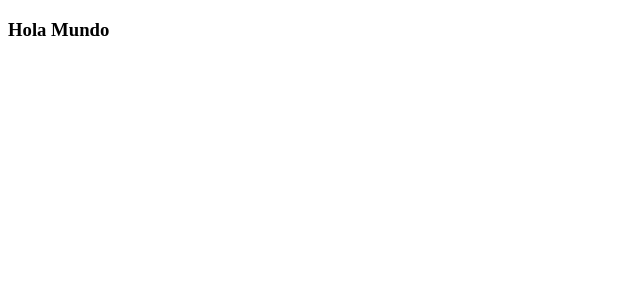
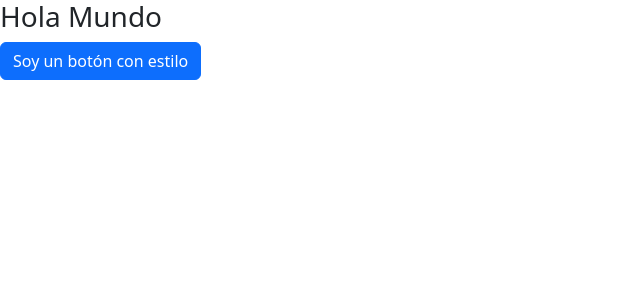
Before and after one commit to jmlocke1/crud_cliente, an Angular app: page / in a window 1280 px wide. Shown: the top 300 px of the page, without its empty margins (0-640 px from the left). Built offline with nearby package versions, Linux system fonts and the light colour scheme.

Commit message:
Añadido Bootstrap al proyecto

```diff
--- a/angular.json
+++ b/angular.json
@@ -25,7 +25,8 @@
               "src/assets"
             ],
             "styles": [
-              "src/styles.css"
+              "src/styles.css",
+              "node_modules/bootstrap/dist/css/bootstrap.min.css"
             ],
             "scripts": []
           },
--- a/package.json
+++ b/package.json
@@ -18,6 +18,7 @@
     "@angular/platform-browser": "^17.0.0",
     "@angular/platform-browser-dynamic": "^17.0.0",
     "@angular/router": "^17.0.0",
+    "bootstrap": "^5.3.2",
     "rxjs": "~7.8.0",
     "tslib": "^2.3.0",
     "zone.js": "~0.14.2"
--- a/src/app/app.component.html
+++ b/src/app/app.component.html
@@ -1 +1,2 @@
 <h3>Hola Mundo</h3>
+<button class="btn btn-primary">Soy un botón con estilo</button>
```
Also changed, not shown: 1 other file (tests, documents, lock files or other folders).
